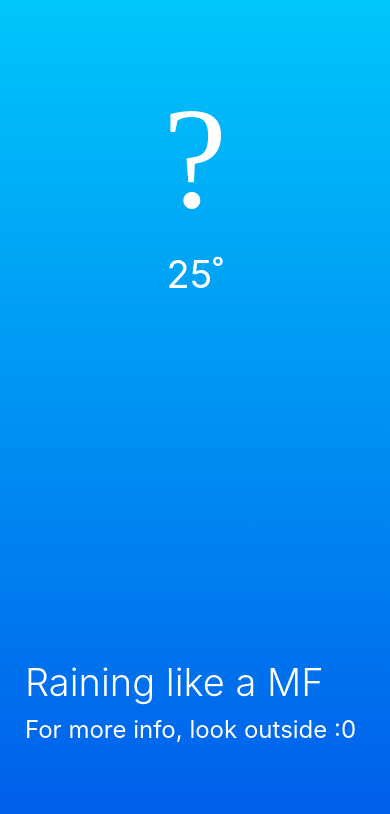
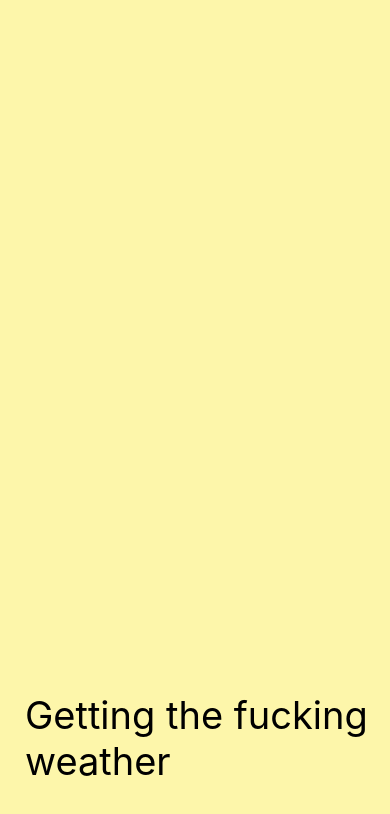
Before and after one commit to chrisms91/awesome-weather-app, a React Native app: screen / in a window 390 px wide. Shown: the top 814 px of the page. Built offline with nearby package versions, Linux system fonts and the light colour scheme; no server answers.

Commit message:
fetching weather info

```diff
--- a/App.js
+++ b/App.js
@@ -1,14 +1,39 @@
-import React, { Component } from "react";
-import { StyleSheet, Text, View, ActivityIndicator } from "react-native";
-import Weather from "./Weather";
+import React, { Component } from 'react';
+import { StyleSheet, Text, View, ActivityIndicator } from 'react-native';
+import Weather from './Weather';
+
+const API_KEY = '8042367a40d903407a2eee2c0cfa759a';
 
 export default class App extends Component {
   state = {
-    isLoaded: true
+    isLoaded: false,
+    error: null
   };
-
+  componentDidMount() {
+    navigator.geolocation.getCurrentPosition(
+      position => {
+        this._getWeather(position.coords.latitude, position.coords.longitude);
+      },
+      error => {
+        this.setState({
+          error: error
+        });
+      }
+    );
+  }
+  _getWeather = (lat, lon) => {
+    const url = `https://api.openweathermap.org/data/2.5/weather?lat=${lat}&lon=${lon}&APPID=${API_KEY}`;
+    fetch(url)
+      .then(response => response.json())
+      .then(json => {
+        console.log(json);
+      })
+      .catch(err => {
+        console.log(err);
+      });
+  };
   render() {
-    const { isLoaded } = this.state;
+    const { isLoaded, error } = this.state;
     return (
       <View style={styles.container}>
         {isLoaded ? (
@@ -16,6 +41,7 @@ export default class App extends Component {
         ) : (
           <View style={styles.loading}>
             <Text style={styles.loadingText}>Getting the fucking weather</Text>
+            {error ? <Text style={styles.errorText}>{error}</Text> : null}
           </View>
         )}
       </View>
@@ -26,16 +52,21 @@ export default class App extends Component {
 const styles = StyleSheet.create({
   container: {
     flex: 1,
-    backgroundColor: "#fff"
+    backgroundColor: '#fff'
   },
   loading: {
     flex: 1,
-    backgroundColor: "#FDF6AA",
-    justifyContent: "flex-end",
+    backgroundColor: '#FDF6AA',
+    justifyContent: 'flex-end',
     paddingLeft: 25
   },
   loadingText: {
     fontSize: 38,
-    marginBottom: 100
+    marginBottom: 60
+  },
+  errorText: {
+    color: 'red',
+    backgroundColor: 'transparent',
+    marginBottom: 40
   }
 });
--- /dev/null
+++ b/console.d.ts
@@ -0,0 +1,3 @@
+declare module 'console' {
+  export = typeof import('console');
+}
```
